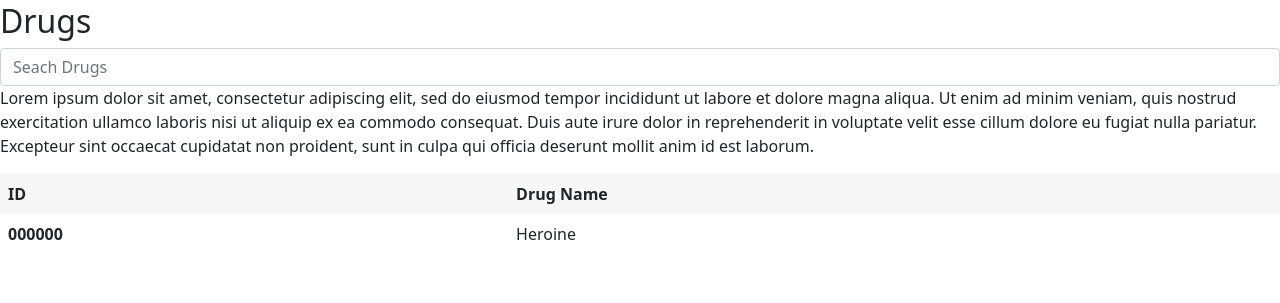
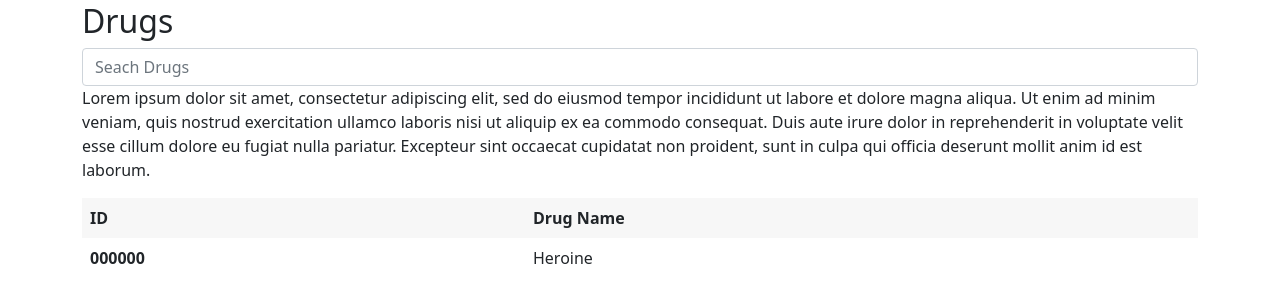
Before and after one commit to logankimbs/intex, a Django app: page /drugs/ in a window 1280 px wide. Shown: the part 54-357 px from the top of the page. Run offline with Django 3.2, Linux system fonts and the light colour scheme.

Commit message:
added containers to all pages

```diff
--- a/templates/portal/about.html
+++ b/templates/portal/about.html
@@ -1,3 +1,5 @@
 {% extends 'base.html' %} {% load static %} {% block content %}
-<h2>About</h2>
+<div class="container">
+    <h2>About</h2>
+</div>
 {% endblock %}
--- a/templates/portal/createprescriber.html
+++ b/templates/portal/createprescriber.html
@@ -1,7 +1,8 @@
 {% extends 'base.html' %} {% load static %} {% block content %}
+
+<div class="container">
     <h2>Create Prescriber</h2>
     <form>
-
         <div class="row">
             <div class="col">
                 <div class="mb-3">
@@ -93,4 +94,5 @@
         <button type="button" class="btn btn-secondary" onclick="location.href='{% url 'prescribers' %}'">Cancel</button>
         <button type="submit" class="btn btn-success">Create</button>
     </form>
+</div>
 {% endblock %}
--- a/templates/portal/drugs.html
+++ b/templates/portal/drugs.html
@@ -1,4 +1,5 @@
 {% extends 'base.html' %} {% load static %} {% block content %}
+<div class="container">
     <h2>Drugs</h2>
     <input type="text" class="form-control" id="searchPrescribers" placeholder="Seach Drugs">
     <p>
@@ -22,4 +23,5 @@
             </tr>
         </tbody>
     </table>
+</div>
 {% endblock %}
--- a/templates/portal/editprescriber.html
+++ b/templates/portal/editprescriber.html
@@ -1,7 +1,8 @@
 {% extends 'base.html' %} {% load static %} {% block content %}
+
+<div class="container">
     <h2>Edit Prescriber</h2>
     <form>
-
         <div class="row">
             <div class="col">
                 <div class="mb-3">
@@ -93,4 +94,5 @@
         <button type="button" class="btn btn-secondary" onclick="location.href='{% url 'prescribers' %}'">Cancel</button>
         <button type="submit" class="btn btn-success">Update</button>
     </form>
+</div>
 {% endblock %}
--- a/templates/portal/index.html
+++ b/templates/portal/index.html
@@ -1,3 +1,5 @@
 {% extends 'base.html' %} {% load static %} {% block content %}
-<h2>Home</h2>
+<div class="container">
+    <h2>Home</h2>
+</div>
 {% endblock %}
--- a/templates/portal/prescribers.html
+++ b/templates/portal/prescribers.html
@@ -1,4 +1,5 @@
 {% extends 'base.html' %} {% load static %} {% block content %}
+<div class="container">
     <h2>Prescribers</h2>
     <input type="text" class="form-control" id="searchPrescribers" placeholder="Seach Prescribers">
     <button type="button" class="btn btn-primary" onclick="location.href='{% url 'createprescriber' %}'">Add</button>
@@ -25,4 +26,5 @@
                 </tr>
         </tbody>
     </table>
+</div>
 {% endblock %}
--- a/templates/portal/viewdrug.html
+++ b/templates/portal/viewdrug.html
@@ -1,4 +1,5 @@
 {% extends 'base.html' %} {% load static %} {% block content %}
+<div class="container">
     <div class="alert alert-danger" role="alert">
         <strong>Warning:</strong> This drug is an opioid and can lead to addiction.
     </div>
@@ -27,4 +28,5 @@
             </tr>
         </tbody>
     </table>
+</div>
 {% endblock %}
--- a/templates/portal/viewprescriber.html
+++ b/templates/portal/viewprescriber.html
@@ -1,4 +1,5 @@
 {% extends 'base.html' %} {% load static %} {% block content %}
+<div class="container">
     <h2>View Prescriber</h2>
     <div class="alert alert-primary" role="alert">
         John Doe is authorized to prescribe opioids
@@ -57,4 +58,5 @@
             </tr>
         </tbody>
     </table>
+</div>
 {% endblock %}
```
Lines whose indentation alone changed are shown as unchanged.
